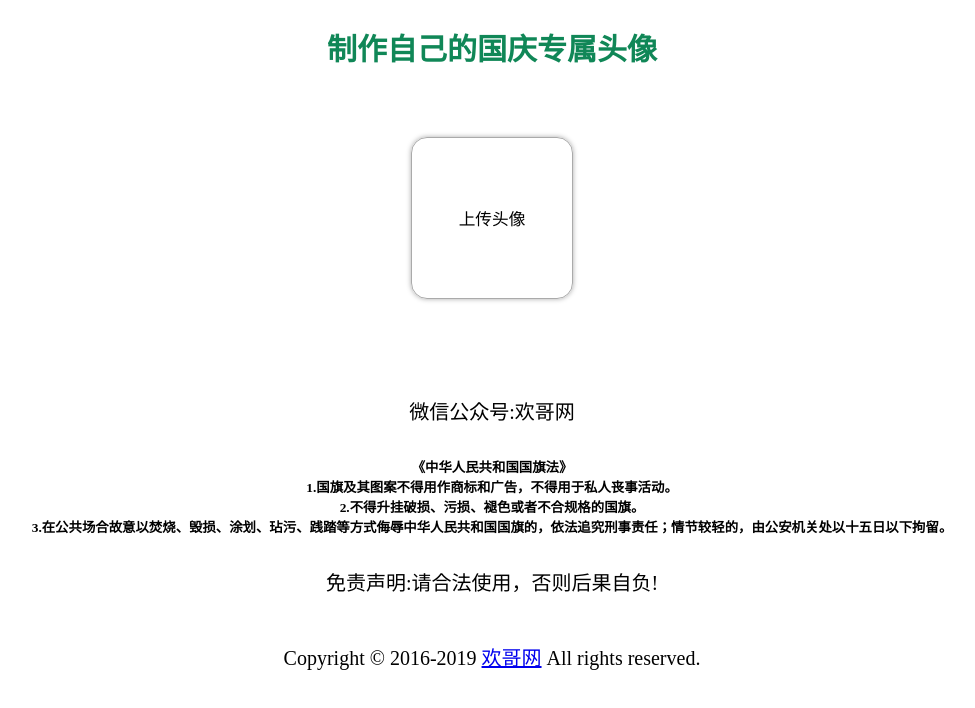
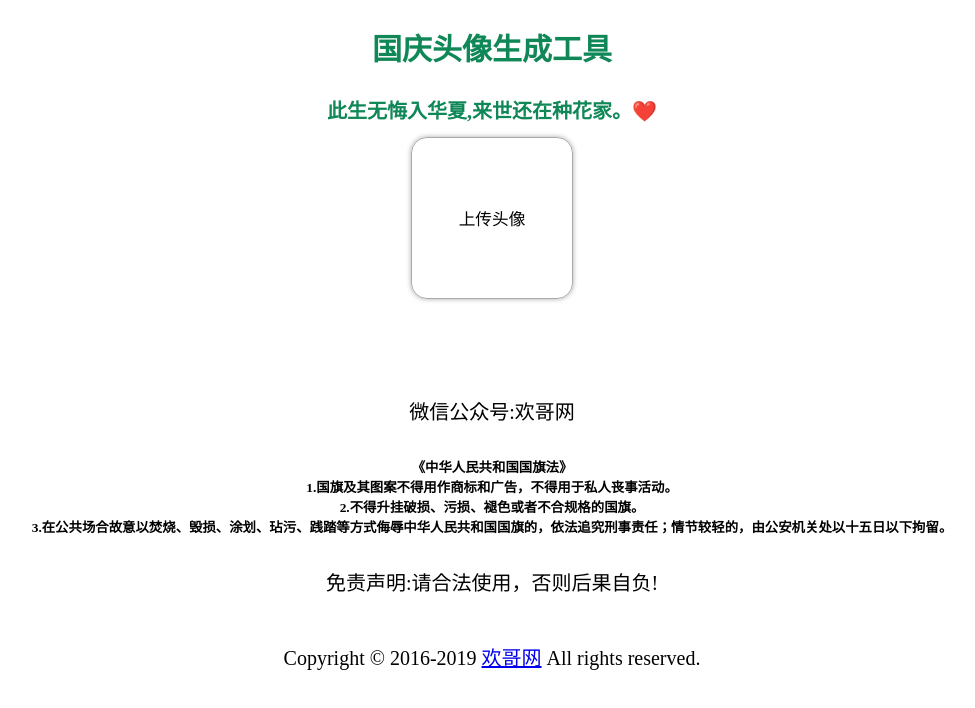
Before and after one commit to muzihuaner/China, a plain HTML site: page index.html in a window 1280 px wide. Shown: the whole page, without its empty margins (148-1123 px from the left). Drawn offline with Linux system fonts and the light colour scheme.

Commit message:
Update index.html

```diff
--- a/index.html
+++ b/index.html
@@ -64,7 +64,8 @@
 </head>
 <body>
   <div class='header'>
-    <h2>制作自己的国庆专属头像</h2>
+    <h2>国庆头像生成工具</h2>
+<h4>此生无悔入华夏,来世还在种花家。❤️</h4>
   </div>
   <div class='body' id='uploadContainer'>
     <small id='uploadText'>上传头像</small>
```
